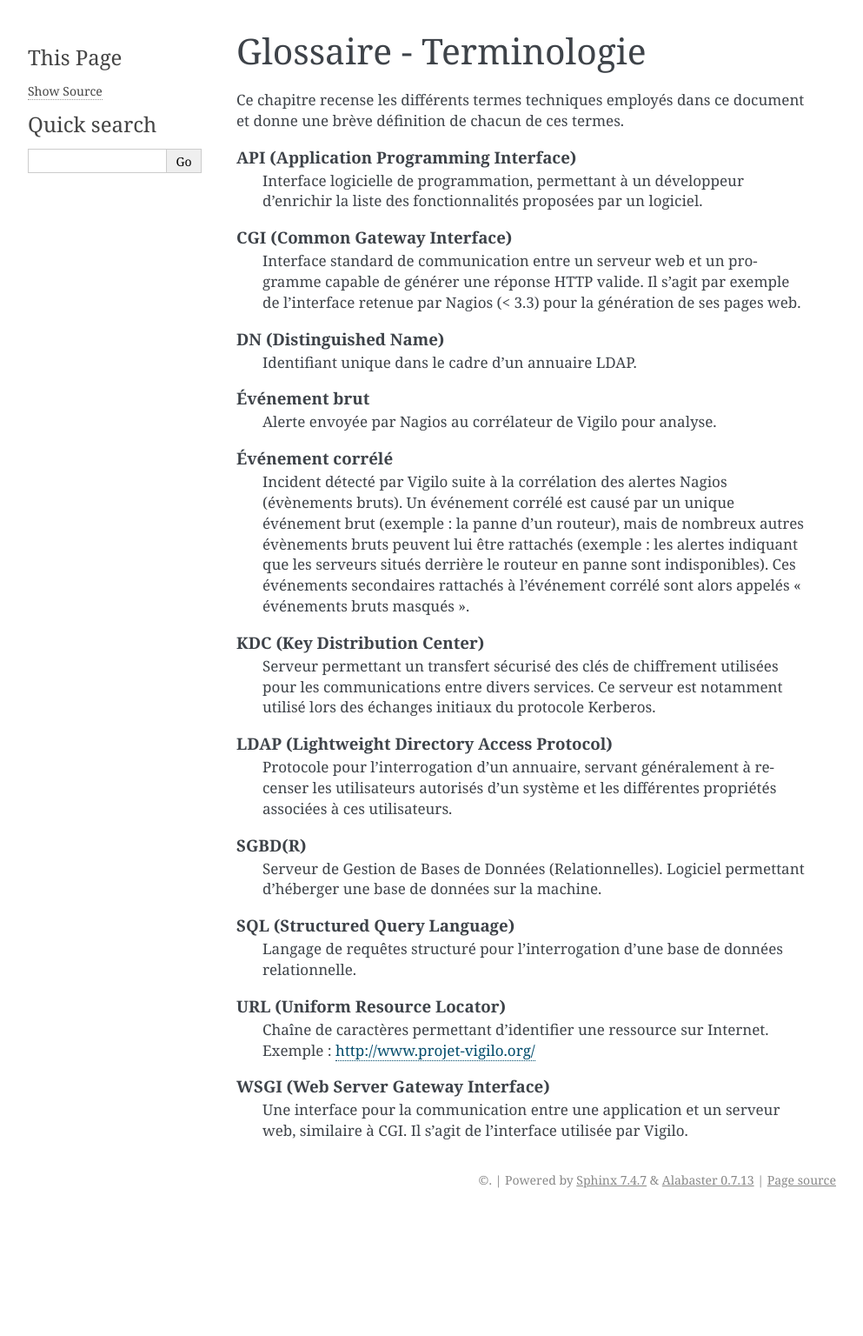
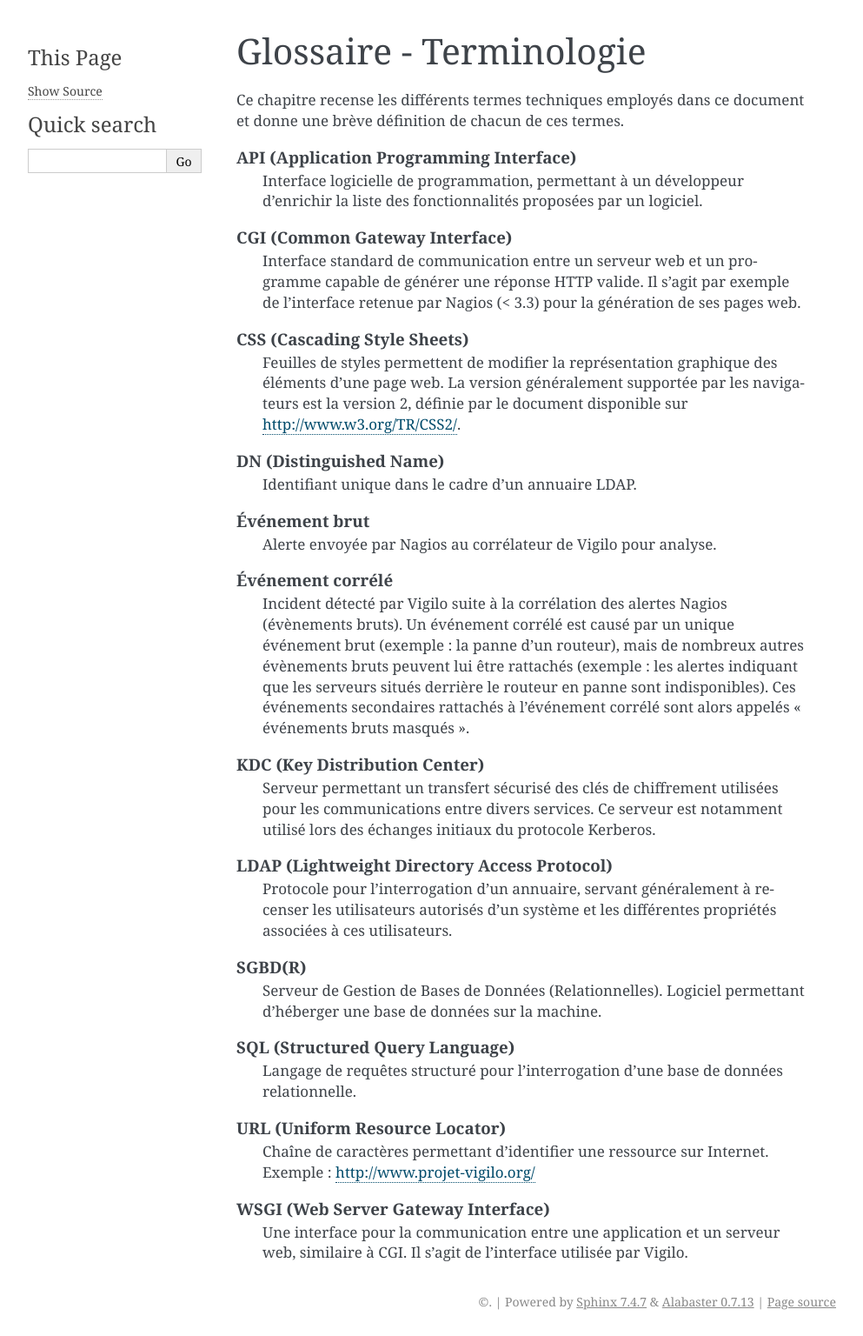
Before and after one commit to vigilo/turbogears, a Sphinx documentation site: the page built from doc/glossaire.rst, in a window 1280 px wide. Shown: the whole page at 87% size, without its empty margins (148-1141 px from the left). Built offline with Sphinx 7.4.7, drawn with Linux system fonts in a browser that asks for light colours; the version number is read from the project's files by our own code; before the commit the page ends 1396 px from its top, so only the background shows below that.

Commit message:
Doc utilisateur pour VigiMap.
Change-Id: I38fdd93f68f46a362b7d67d071110c43b0eb41fa
Reviewed-on: https://vigilo-dev.si.c-s.fr/review/550
Tested-by: Build system <qa@vigilo-dev.si.c-s.fr>
Reviewed-by: Francois POIROTTE <francois.poirotte@c-s.fr>

```diff
--- a/doc/glossaire.rst
+++ b/doc/glossaire.rst
@@ -15,6 +15,12 @@ et donne une brève définition de chacun de ces termes.
         programme capable de générer une réponse HTTP valide.
         Il s'agit par exemple de l'interface retenue par Nagios (< 3.3) pour
         la génération de ses pages web.
+
+    CSS (Cascading Style Sheets)
+        Feuilles de styles permettent de modifier la représentation graphique
+        des éléments d'une page web. La version généralement supportée par les
+        navigateurs est la version 2, définie par le document disponible sur
+        http://www.w3.org/TR/CSS2/.
 
     DN (Distinguished Name)
         Identifiant unique dans le cadre d'un annuaire LDAP.
```
